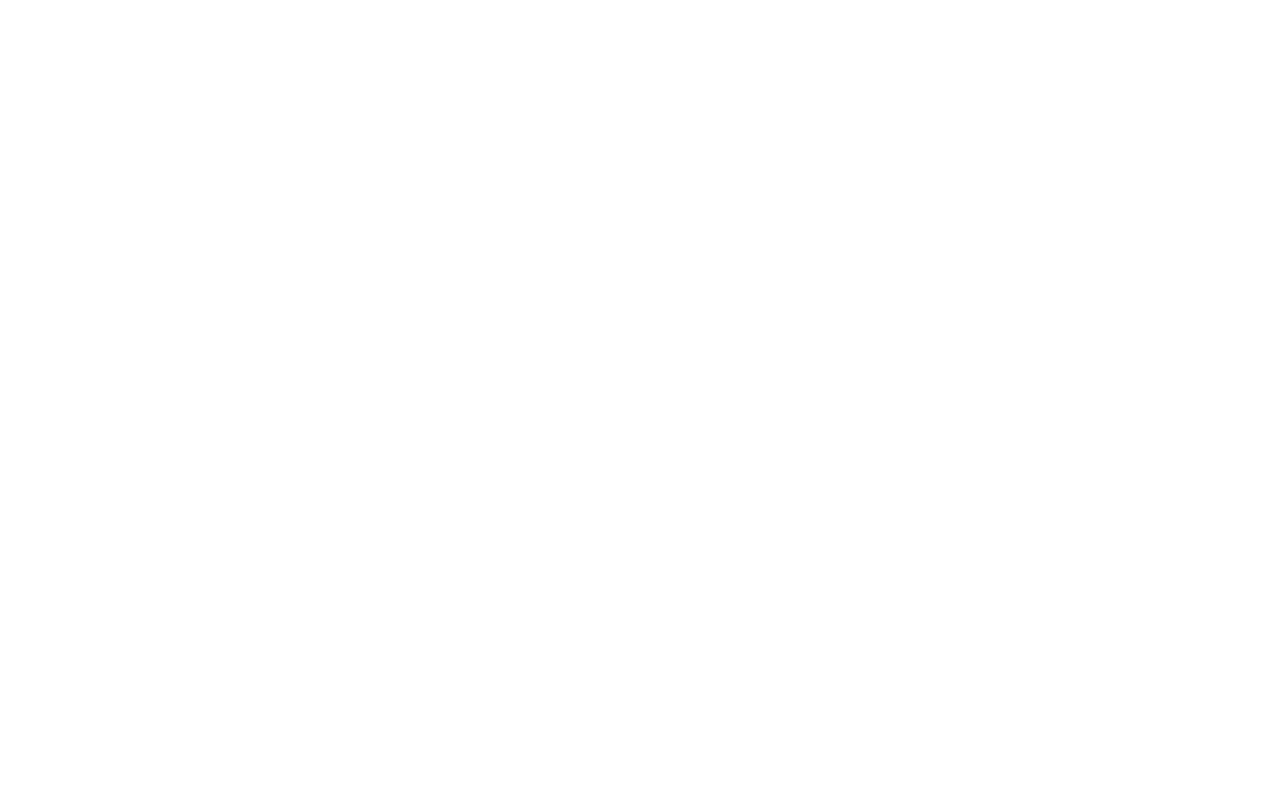
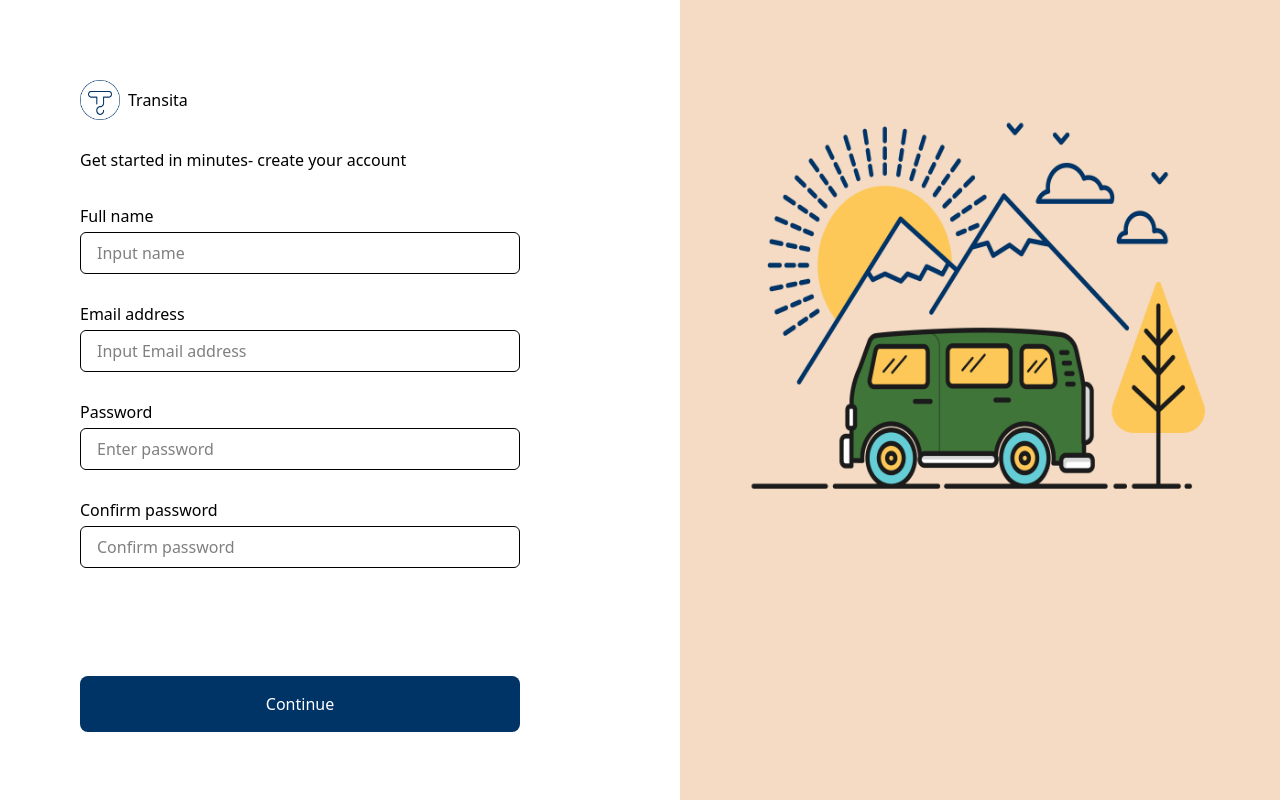
Before and after one commit to calebtolorunleke/the_transita_app, a React (Vite) app: page /signup in a window 1280 px wide. Before the commit this address had no page. Built offline with nearby package versions, Linux system fonts and the light colour scheme.

Commit message:
home module update

```diff
--- a/src/App.jsx
+++ b/src/App.jsx
@@ -1,6 +1,7 @@
 import React from "react";
 import { BrowserRouter, Route, Routes } from "react-router-dom";
 import Home from "./Pages/Home";
+import Signup from "./Pages/Signup";
 
 const App = () => {
   return (
@@ -8,6 +9,7 @@
       <BrowserRouter>
         <Routes>
           <Route path="/" element={<Home />} />
+          <Route path="/signup" element={<Signup />} />
         </Routes>
       </BrowserRouter>
     </>
--- /dev/null
+++ b/src/Pages/Signup.jsx
@@ -0,0 +1,80 @@
+import React from "react";
+import logo from "../assets/images/logo.png";
+import signimg from "../assets/images/signimg.png";
+
+const Signup = () => {
+  return (
+    <>
+      <main className="max-w-[1500px] mx-auto flex flex-col md:grid md:grid-cols-2 items-center gap-5 md:gap-20 h-screen">
+        <div className="flex flex-col items-center gap-5 max-w-full order-2 md:order-1">
+          <div className="flex flex-col gap-7 md:py-3 w-full md:px-20">
+            <div className="hidden md:flex flex-row items-center gap-2">
+              <img src={logo} alt="" className="w-10 h-10" />
+              <span>Transita</span>
+            </div>
+            <h1>Get started in minutes- create your account</h1>
+          </div>
+
+          <form
+            action="submit"
+            className="flex flex-col gap-7 w-full  md:px-20"
+          >
+            <span className="flex flex-col gap-1">
+              <label htmlFor="text">Full name</label>
+              <input
+                type="text"
+                className="border py-2 w-full rounded-md px-4"
+                placeholder="Input name"
+              />
+            </span>
+
+            <span className="flex flex-col gap-1">
+              <label htmlFor="text">Email address</label>
+              <input
+                type="email"
+                className="border py-2 w-full rounded-md px-4"
+                placeholder="Input Email address"
+              />
+            </span>
+
+            <span className="flex flex-col gap-1">
+              <label htmlFor="text">Password</label>
+              <input
+                type="password"
+                className="border py-2 w-full rounded-md px-4"
+                placeholder="Enter password"
+              />
+            </span>
+
+            <span className="flex flex-col gap-1">
+              <label htmlFor="text">Confirm password</label>
+              <input
+                type="password"
+                className="border py-2 w-full rounded-md px-4"
+                placeholder="Confirm password"
+              />
+            </span>
+
+            <button className="bg-[#003366] w-full mt-5 md:mt-20 py-3 md:py-4 text-white rounded-lg">
+              Continue
+            </button>
+          </form>
+        </div>
+
+        <div className="w-full h-screen order-1 ">
+          <div className="flex flex-row items-center gap-1 justify-center py-3 md:hidden bg-[#003366]">
+            <img src={logo} alt="" className="w-8 h-8" />
+            <span className="text-white">Transita</span>
+          </div>
+          <img
+            src={signimg}
+            alt=""
+            className="w-full h-[10rem] md:h-full object-cover object-center"
+          />
+        </div>
+      </main>
+    </>
+  );
+};
+
+export default Signup;
--- a/src/components/Header.jsx
+++ b/src/components/Header.jsx
@@ -25,9 +25,12 @@
               <li>Parking finder</li>
               <li>Transit options</li>
             </ul>
-            <button className="text-white bg-[#003366] py-1 px-5 rounded-lg cursor-pointer">
+            <a
+              className="text-white bg-[#003366] py-1 px-5 rounded-lg cursor-pointer"
+              href="/signup"
+            >
               Signup
-            </button>
+            </a>
           </div>
         </div>
         <div className="grid grid-cols-2 px-8 gap-1">
--- a/src/components/Phoneheader.jsx
+++ b/src/components/Phoneheader.jsx
@@ -45,9 +45,12 @@
           transport alternative - curated to streamline your urban journey.
         </p>
         <div>
-          <button className="bg-[#003366] px-7 py-1 rounded-lg cursor-pointer">
+          <a
+            className="bg-[#003366] px-7 py-1 rounded-lg cursor-pointer"
+            href="/signup"
+          >
             Signup
-          </button>
+          </a>
         </div>
       </div>
     </main>
```
Also changed, not shown: src/assets/images/signimg.png (added).
